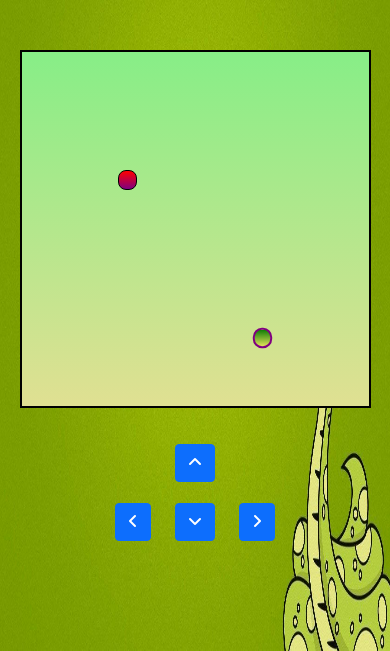
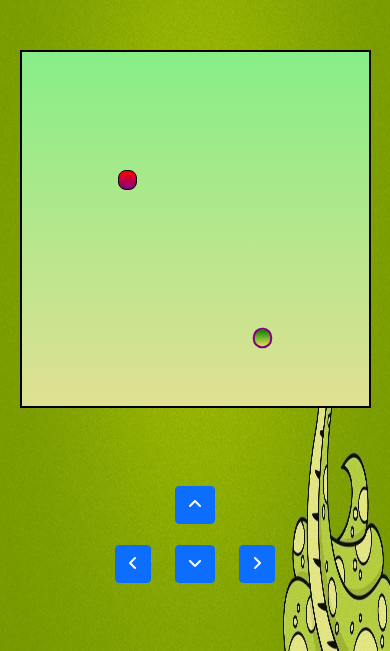
Before and after one commit to mehedi-hasan-shuvon/snake-game-project-Javascript, a plain HTML site: page index.html in a window 390 px wide. Shown: the part 193-844 px from the top of the page. Drawn offline with nearby package versions, Linux system fonts and the light colour scheme.

Commit message:
fixing mobile button position

```diff
--- a/css/style.css
+++ b/css/style.css
@@ -102,24 +102,24 @@
     #uparrow{
         display: block;
         position: absolute !important;
-        bottom: 20%;
+        bottom: 15%;
     }
     #downarrow{
         display: block;
         position: absolute !important;
-        bottom: 13%;
+        bottom: 8%;
     }
     #leftarrow{
         display: block;
         position: absolute !important;
-        bottom: 13%;
+        bottom: 8%;
         left: 115px;
 
     }
     #rightarrow{
         display: block;
         position: absolute !important;
-        bottom: 13%;
+        bottom: 8%;
 
         right: 115px;
     }
```
